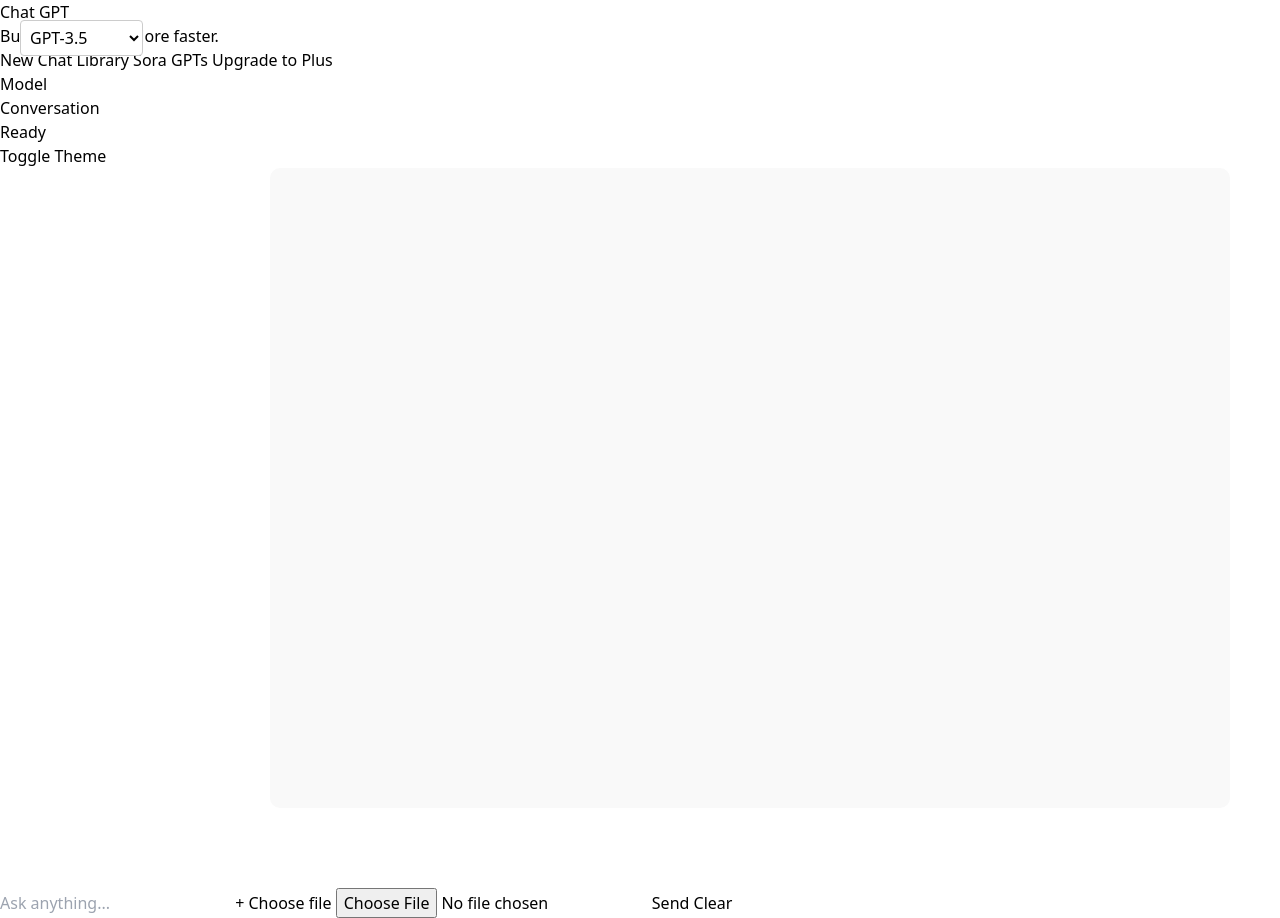
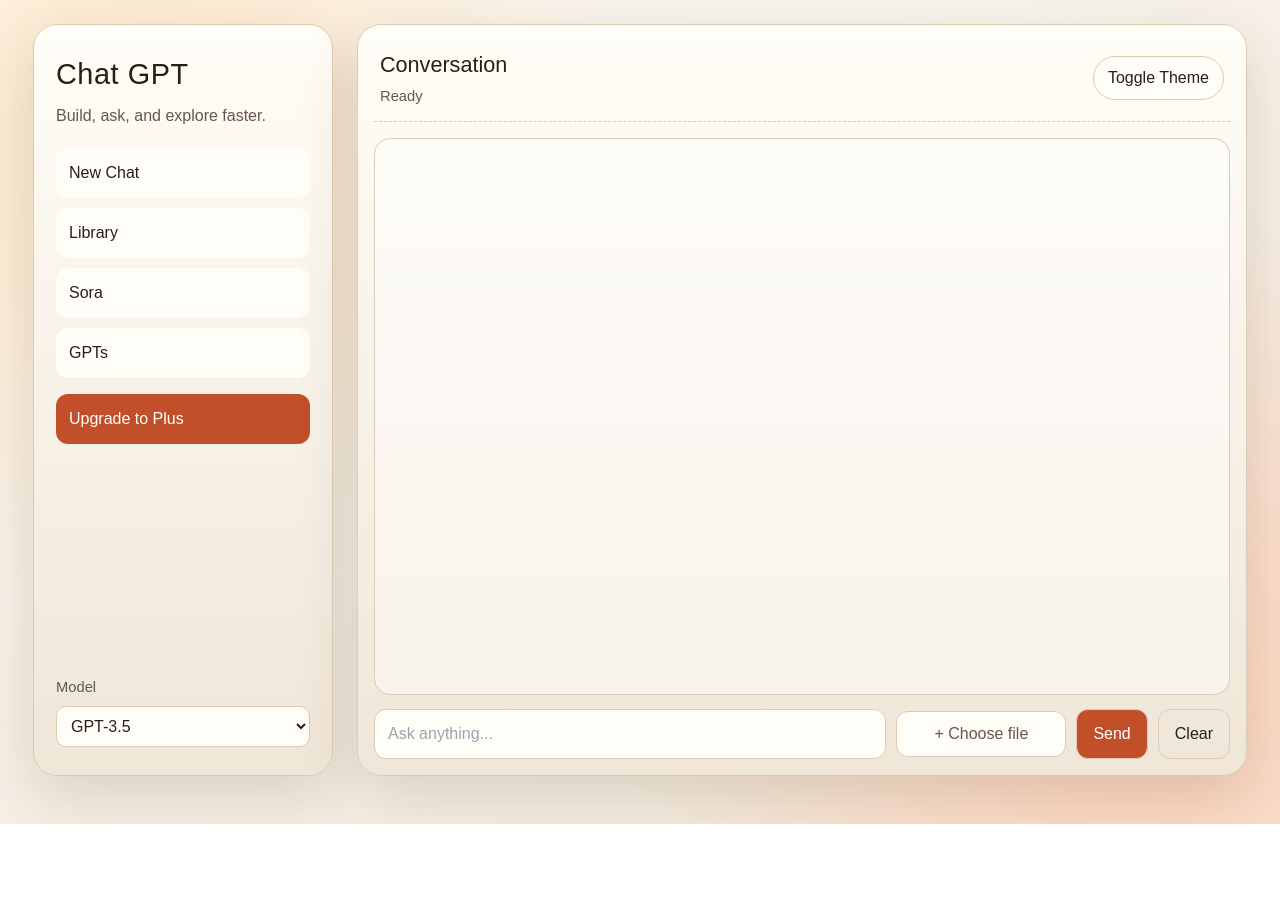
Before and after one commit to RaviKumar046/HACKTHON-, a plain HTML site: page Project/gpt/index.html in a window 1280 px wide. After the commit the page ends 824 px from the top, so only its background shows below. Drawn offline with nearby package versions, Linux system fonts and the light colour scheme.

Commit message:
Refactor CSS for improved theming and layout

```diff
--- a/Project/gpt/style.css
+++ b/Project/gpt/style.css
@@ -1,106 +1,349 @@
 
+:root {
+  --bg: #fbf7ef;
+  --bg-soft: #f2eadc;
+  --surface: #fffdf7;
+  --surface-alt: #efe6d8;
+  --text: #281f17;
+  --muted: #665749;
+  --accent: #c14f2a;
+  --accent-soft: #ffd9cb;
+  --border: #dccbb5;
+  --shadow: 0 20px 60px rgba(66, 41, 21, 0.16);
+}
 
-  *{
+body.theme-dark {
+  --bg: #191f2b;
+  --bg-soft: #202a3a;
+  --surface: #243143;
+  --surface-alt: #2c3c52;
+  --text: #eaf2ff;
+  --muted: #afbdd4;
+  --accent: #ff8f62;
+  --accent-soft: #3f2b28;
+  --border: #3b4a61;
+  --shadow: 0 20px 60px rgba(0, 0, 0, 0.35);
+}
+
+* {
+  box-sizing: border-box;
+}
+
+body {
   margin: 0;
-    padding: 0;
-    background-color: white;
-    color: black;
+  min-height: 100vh;
+  font-family: "Outfit", sans-serif;
+  color: var(--text);
+  background: radial-gradient(circle at 12% 18%, #ffe8c9 0%, transparent 35%),
+    radial-gradient(circle at 88% 84%, #ffd3bb 0%, transparent 38%),
+    linear-gradient(155deg, var(--bg) 0%, var(--bg-soft) 100%);
+  transition: background 0.35s ease, color 0.35s ease;
 }
-  .theme{
-    background-color: rgb(23, 236, 23);
-    position: absolute;
-    top: 20px;
-    right: 20px;
+
+.background-glow {
+  position: fixed;
+  inset: 0;
+  pointer-events: none;
+  background-image: linear-gradient(120deg, transparent 0%, rgba(255, 255, 255, 0.26) 50%, transparent 100%);
+  opacity: 0.45;
+  mix-blend-mode: soft-light;
 }
-  .slidebarOne{
-    position: absolute;
-    top: 0;
-    left: 0;
-    background-color: #202123;
-    color: white;
-    height: 100%;
-    width: 250px;
-    padding: 20px;
-    font-size: 20px;
+
+.app-shell {
+  position: relative;
+  z-index: 1;
+  display: grid;
+  grid-template-columns: 300px 1fr;
+  gap: 24px;
+  max-width: 1250px;
+  min-height: calc(100vh - 48px);
+  margin: 24px auto;
+  padding: 0 18px;
 }
-  .bg{
-    background-color: #74f2ec;
-    height: 35px;
-    margin-top: 10px;
-    font-size: 16px;
-    padding: 5px 10px;
-    border-radius: 4px;
-    border: 1px solid #ccc;
-    width: 150px;
+
+.sidebar,
+.chat-panel {
+  border: 1px solid var(--border);
+  border-radius: 24px;
+  background: linear-gradient(180deg, var(--surface) 0%, var(--surface-alt) 100%);
+  box-shadow: var(--shadow);
+}
+
+.sidebar {
+  padding: 28px 22px;
+  display: flex;
+  flex-direction: column;
+}
+
+.sidebar h1 {
+  margin: 0;
+  font-size: 1.8rem;
+  letter-spacing: 0.02em;
+}
+
+.subtitle {
+  margin: 8px 0 20px;
+  color: var(--muted);
+}
+
+.menu {
+  display: flex;
+  flex-direction: column;
+  gap: 10px;
+}
+
+.menu-btn {
+  border: 1px solid transparent;
+  border-radius: 12px;
+  background: var(--surface);
+  color: var(--text);
+  font: inherit;
+  font-weight: 500;
+  padding: 12px;
+  text-align: left;
+  cursor: pointer;
+  transition: transform 0.2s ease, background 0.2s ease, border-color 0.2s ease;
+}
+
+.menu-btn:hover {
+  transform: translateX(4px);
+  border-color: var(--border);
+}
+
+.menu-btn-accent {
+  margin-top: 6px;
+  background: var(--accent);
+  color: #fff;
+}
+
+.sidebar-footer {
+  margin-top: auto;
+  display: flex;
+  flex-direction: column;
+  gap: 8px;
+}
+
+.sidebar-footer label {
+  color: var(--muted);
+  font-size: 0.92rem;
+}
+
+.model-select {
+  border: 1px solid var(--border);
+  border-radius: 10px;
+  padding: 10px;
+  background: var(--surface);
+  color: var(--text);
+  font: inherit;
+}
+
+.chat-panel {
+  padding: 16px;
+  display: flex;
+  flex-direction: column;
+  min-height: 0;
+}
+
+.chat-header {
+  display: flex;
+  justify-content: space-between;
+  align-items: center;
+  padding: 8px 6px 14px;
+  border-bottom: 1px dashed var(--border);
+}
+
+.chat-header h2 {
+  margin: 0;
+  font-size: 1.35rem;
+}
+
+#status {
+  margin: 4px 0 0;
+  color: var(--muted);
+  font-size: 0.92rem;
+}
+
+.theme-btn {
+  border: 1px solid var(--border);
+  border-radius: 999px;
+  padding: 9px 14px;
+  background: var(--surface);
+  color: var(--text);
   cursor: pointer;
 }
-  .two{
-    margin-top: 20px;
-    line-height: 2;
+
+#chat-box {
+  flex: 1;
+  margin: 16px 0 14px;
+  display: flex;
+  flex-direction: column;
+  gap: 10px;
+  overflow-y: auto;
+  padding: 12px;
+  border-radius: 16px;
+  border: 1px solid var(--border);
+  background: rgba(255, 255, 255, 0.45);
 }
-  body.light-mode {
-    background-color: #ffffff;
-    color: #000000;
+
+.msg {
+  max-width: min(75ch, 72%);
+  padding: 12px 14px;
+  border-radius: 14px;
+  line-height: 1.45;
+  animation: fadeSlide 0.25s ease;
 }
-  body.dark-mode {
-    background-color: #121212;
-    color: #ffffff;
+
+.msg-user {
+  align-self: flex-end;
+  background: var(--accent);
+  color: #fff;
 }
-  button.theme:hover {
-    background-color: #0056b3;
+
+.msg-ai {
+  align-self: flex-start;
+  background: var(--surface);
+  border: 1px solid var(--border);
 }
-  .search{
+
+.composer {
+  display: grid;
+  grid-template-columns: 1fr auto auto auto;
+  gap: 10px;
+  align-items: center;
+}
+
+#user-input,
+.file-picker-btn,
+.send-btn,
+.clear-btn {
+  border-radius: 12px;
+  border: 1px solid var(--border);
+  font: inherit;
+}
+
+#user-input {
+  width: 100%;
+  padding: 12px 13px;
+  background: var(--surface);
+  color: var(--text);
+}
+
+#user-input:focus {
+  outline: 2px solid var(--accent-soft);
+  outline-offset: 1px;
+}
+
+.file-picker-btn {
+  display: inline-flex;
+  align-items: center;
+  justify-content: center;
+  min-width: 170px;
+  padding: 10px 12px;
+  background: var(--surface);
+  color: var(--muted);
+  cursor: pointer;
+  white-space: nowrap;
+}
+
+.file-picker-btn:hover {
+  border-color: var(--accent);
+  color: var(--text);
+}
+
+.sr-only-file {
   position: absolute;
-    bottom: 20px;
-    left: 270px;
-    padding: 10px;
-    border-radius: 4px;
-    border: 1px solid #ccc;
-    width: 700px;
+  width: 1px;
+  height: 1px;
+  margin: -1px;
+  padding: 0;
+  border: 0;
+  overflow: hidden;
+  clip: rect(0, 0, 0, 0);
 }
-  .clear{
-    background-color: red;
-    position: absolute;
-    bottom: 20px;
-    left: 1200px;
-    padding: 10px 20px;
-    border-radius: 4px;
-    border: none;
-    color: white;
+
+.send-btn,
+.clear-btn {
+  padding: 12px 16px;
   cursor: pointer;
 }
-  .sb{
-    background-color: #007bff;
+
+.send-btn {
+  background: var(--accent);
+  color: #fff;
+}
+
+.clear-btn {
+  background: transparent;
+  color: var(--text);
+}
+
+.sr-only {
   position: absolute;
-    bottom: 20px;
-    left: 990px;
-    padding: 10px 20px;
-    border-radius: 4px;
-    border: none;
-    color: white;
-    cursor: pointer;
+  width: 1px;
+  height: 1px;
+  margin: -1px;
+  padding: 0;
+  overflow: hidden;
+  clip: rect(0, 0, 0, 0);
+  border: 0;
 }
-  #chat-box{
-    margin-left: 270px;
-    margin-right: 40px;
-    margin-bottom: 80px;
-    width: calc(100% - 320px);
-    height: 80vh;
-    overflow-y: auto;
-    display: flex;
+
+@keyframes fadeSlide {
+  from {
+    opacity: 0;
+    transform: translateY(5px);
+  }
+  to {
+    opacity: 1;
+    transform: translateY(0);
+  }
+}
+
+@media (max-width: 980px) {
+  .app-shell {
+    grid-template-columns: 1fr;
+    gap: 14px;
+    margin: 14px auto;
+  }
+
+  .sidebar {
+    padding: 18px;
+  }
+
+  .menu {
+    display: grid;
+    grid-template-columns: 1fr 1fr;
+  }
+
+  .menu-btn-accent {
+    grid-column: 1 / -1;
+  }
+
+  .composer {
+    grid-template-columns: 1fr 1fr;
+  }
+
+  #file-input {
+    max-width: none;
+  }
+}
+
+@media (max-width: 640px) {
+  .chat-header {
     flex-direction: column;
-    padding: 20px;
-    background: #f9f9f9;
-    border-radius: 10px;
+    align-items: flex-start;
+    gap: 10px;
   }
-  .model-select {
-    position: absolute;
-    top: 20px;
-    left: 20px;
-    padding: 5px;
-    border-radius: 4px;
-    border: 1px solid #ccc;
-    background-color: white;
-    color: black;
-    cursor: pointer;
+
+  .menu {
+    grid-template-columns: 1fr;
   }
+
+  .composer {
+    grid-template-columns: 1fr;
+  }
+
+  .msg {
+    max-width: 100%;
+  }
+}
```
Lines whose indentation alone changed are shown as unchanged.
